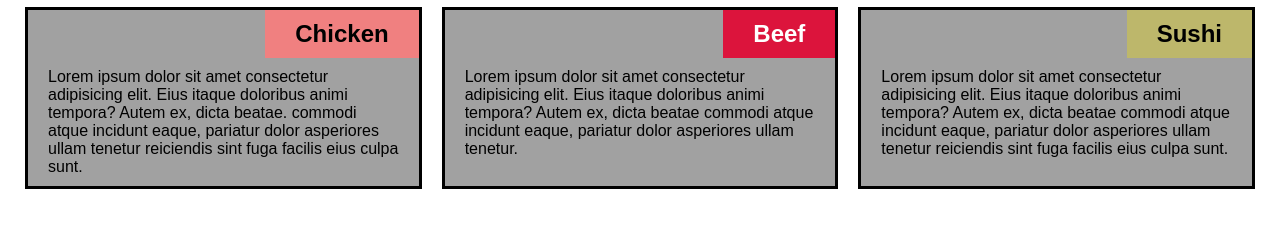
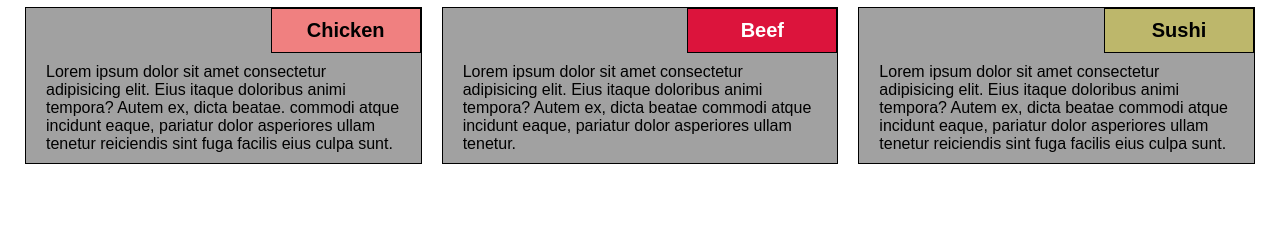
Before and after one commit to Zaboomafu/coursera, a plain HTML site: page mod2/index.html in a window 1280 px wide. Shown: the part 55-282 px from the top of the page. Drawn offline with Linux system fonts and the light colour scheme.

Commit message:
Add files via upload

```diff
--- a/mod2/style.css
+++ b/mod2/style.css
@@ -13,17 +13,20 @@ body {
 h1 {
     text-align: center;
     grid-column: 1 / -1;
-
+    font-size: 175;
 }
 .section {
     background-color: rgb(161, 161, 161);
     margin: 10px;
-    border: 3px solid black;
+    border: 1px solid black;
 }
 h2 {
-    text-align: right;
+    text-align: center;
     padding: 10px 30px;
     float: right;
+    border: 1px solid black;
+    font-size: 125%;
+    width: 150px;
 }
 p {
     padding: 10px 20px;
```
